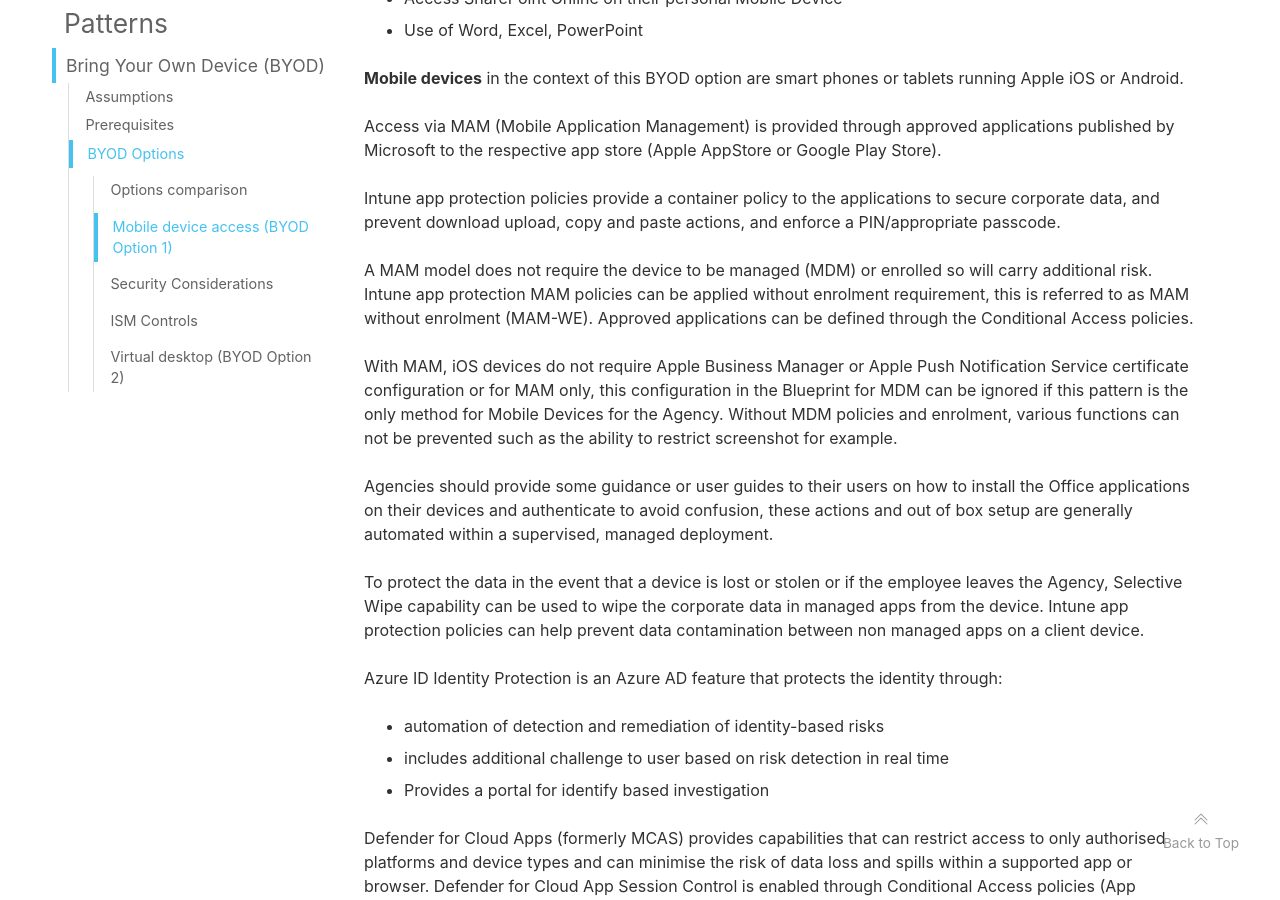
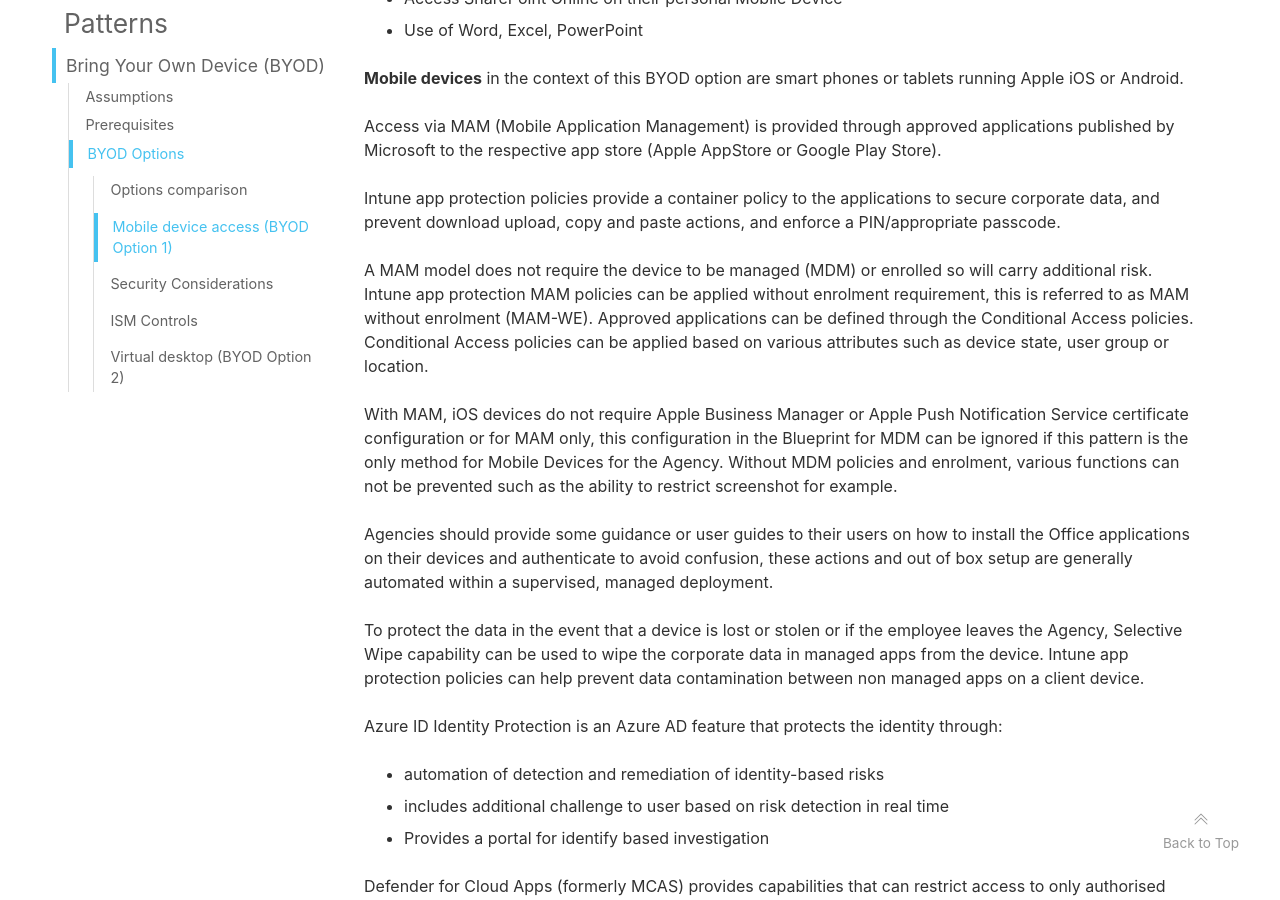
Before and after one commit to ASD-Blueprint/desktop.gov.au, a Jekyll site: the page built from patterns/byod.md, in a window 1280 px wide and 900 px high, scrolled down 5465 px. Built offline with Jekyll 4.4.1, drawn with Linux system fonts in a browser that asks for light colours; comment, search, counter and statistics services are not loaded.

```diff
--- a/patterns/byod.md
+++ b/patterns/byod.md
@@ -114,7 +114,7 @@
 
 Intune app protection policies provide a container policy to the applications to secure corporate data, and prevent download upload, copy and paste actions, and enforce a PIN/appropriate passcode.
 
-A MAM model does not require the device to be managed (MDM) or enrolled so will carry additional risk. Intune app protection MAM policies can be applied without enrolment requirement, this is referred to as MAM without enrolment (MAM-WE). Approved applications can be defined through the Conditional Access policies.
+A MAM model does not require the device to be managed (MDM) or enrolled so will carry additional risk. Intune app protection MAM policies can be applied without enrolment requirement, this is referred to as MAM without enrolment (MAM-WE). Approved applications can be defined through the Conditional Access policies.  Conditional Access policies can be applied based on various attributes such as device state, user group or location.
 
 With MAM, iOS devices do not require Apple Business Manager or Apple Push Notification Service certificate configuration or for MAM only, this configuration in the Blueprint for MDM can be ignored if this pattern is the only method for Mobile Devices for the Agency. Without MDM policies and enrolment, various functions can not be prevented such as the ability to restrict screenshot for example.
 
```
